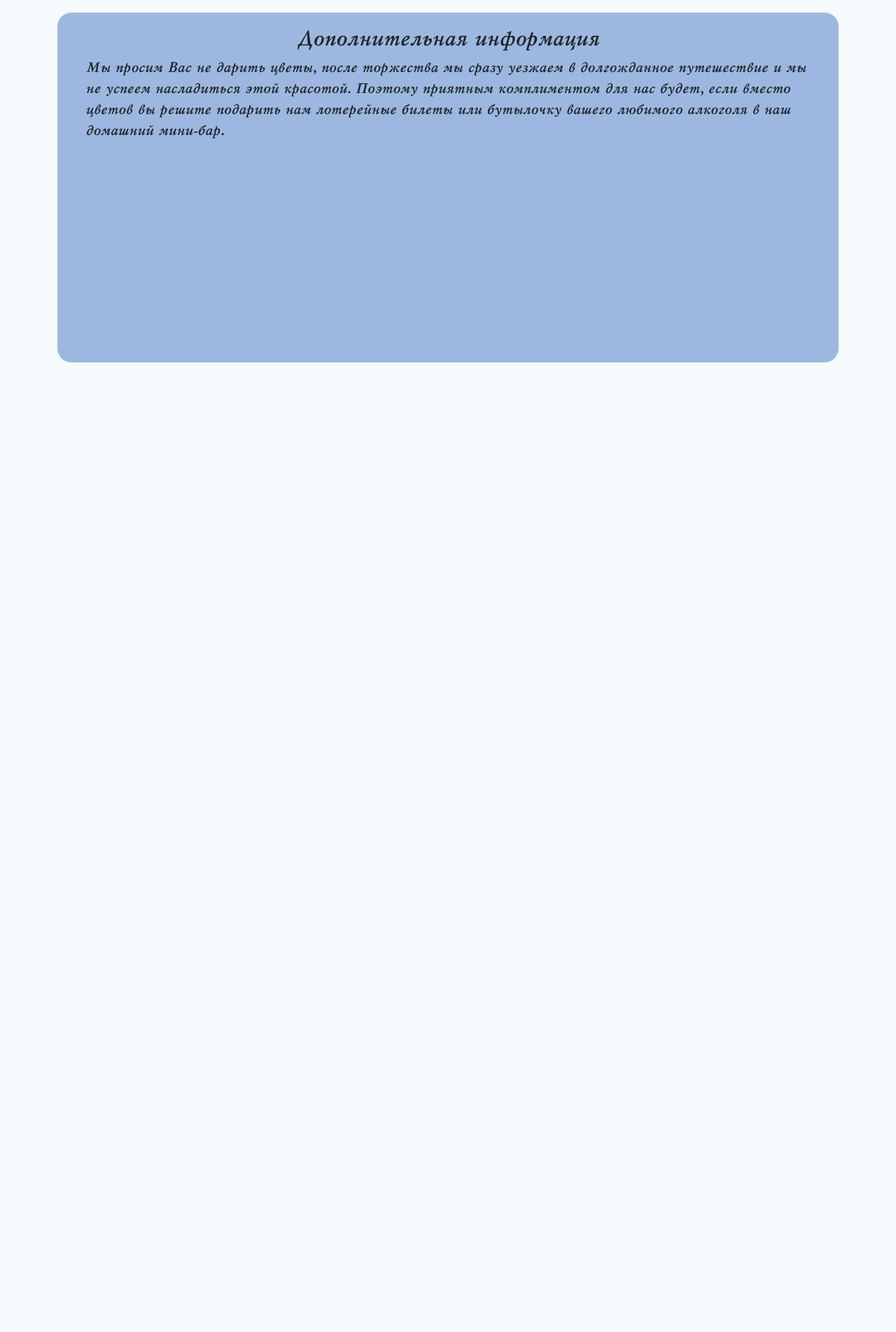
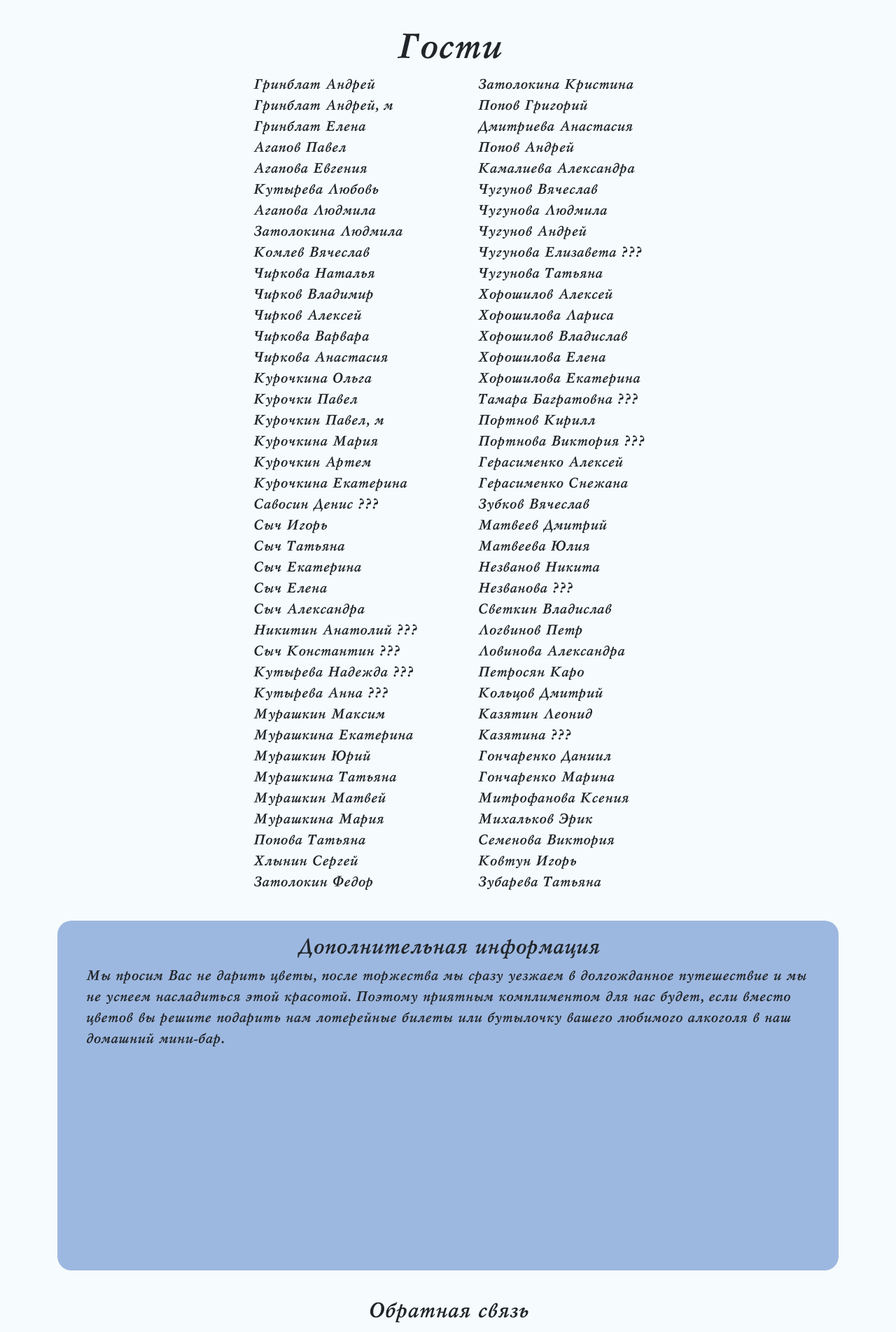
Before and after one commit to Artem-spec/widding, a React (Vite) app: page / in a window 1280 px wide. Shown: the part 2916-4820 px from the top of the page at 70% size. Before the commit the page ends 3454 px from the top, so only its background shows below. Built offline with nearby package versions, Linux system fonts and the light colour scheme.

Commit message:
delete comment

```diff
--- a/src/components/App.tsx
+++ b/src/components/App.tsx
@@ -2,9 +2,9 @@ import { MainInfo } from "./mainInfo";
 import { About } from "./about";
 import { Schedule } from "./schedule";
 import { DressCode } from "./dressCode";
-// import { Guests } from "./guests";
+import { Guests } from "./guests";
 import { Additional } from "./additional";
-// import { Feedback } from "./feedback";
+import { Feedback } from "./feedback";
 
 export const App = () => {
   return (
@@ -16,9 +16,9 @@ export const App = () => {
         <About />
         <Schedule />
         <DressCode />
-        {/* <Guests /> */}
+        <Guests />
         <Additional />
-        {/* <Feedback /> */}
+        <Feedback />
       </main>
     </>
   );
```
